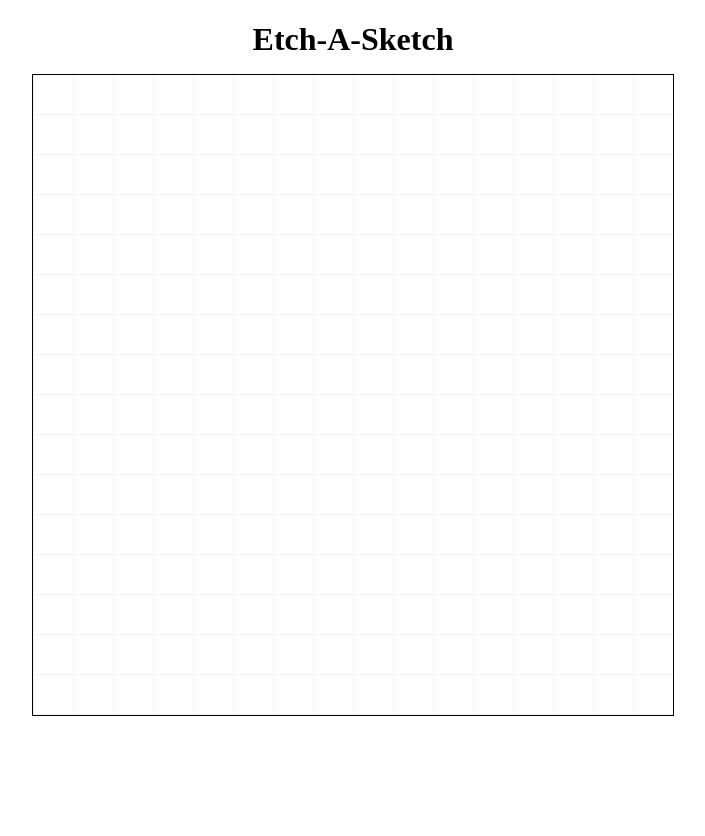
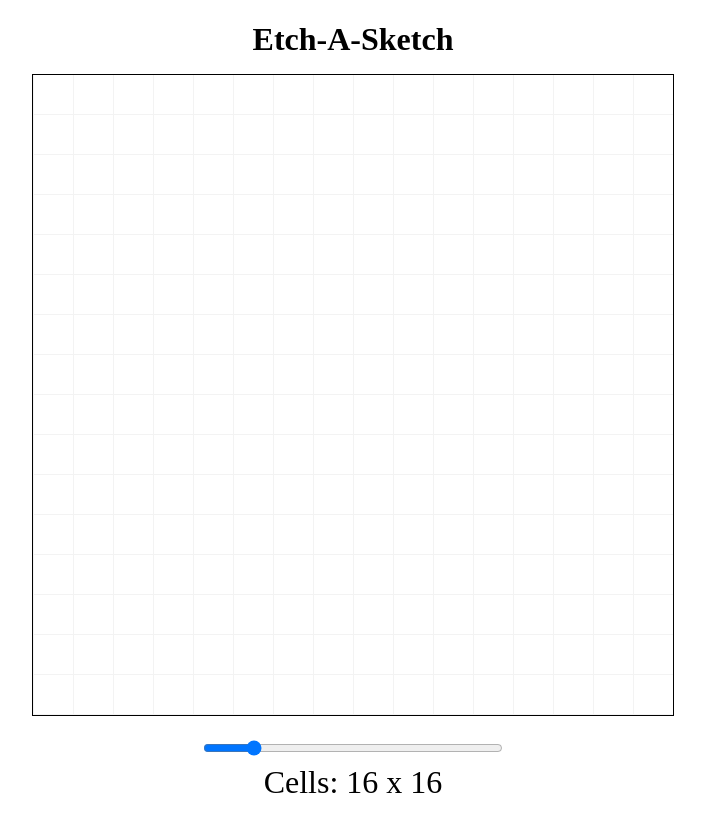
Before and after one commit to bbbbcccd/etch-a-sketch, a plain HTML site: page index.html in a window 1280 px wide. Shown: the whole page, without its empty margins (287-992 px from the left). Before the commit the page ends 800 px from the top, so only its background shows below. Drawn offline with Linux system fonts and the light colour scheme.

Commit message:
Update slider

```diff
--- a/index.html
+++ b/index.html
@@ -10,7 +10,13 @@
 
 <body>
     <h1 class="header">Etch-A-Sketch</h1>
+
     <div class="grid-container"></div>
+
+    <div class="slider-container">
+        <input type="range" min="1" max="100" value="16" id="slider">
+        <p id="slider-text">Cells: 16 x 16</p>
+    </div>
 </body>
 
 </html>
--- a/styles.css
+++ b/styles.css
@@ -23,3 +23,22 @@
     border-left: 1px solid rgba(232,232,232,0.5);
     flex: auto;
 }
+
+.slider-container {
+    margin-top: 16px;
+    display: flex;
+    flex-direction: column;
+    align-items: center;
+}
+
+#slider {
+    height: 1rem;
+    width: 300px;
+    margin: 8px auto;
+}
+
+#slider-text {
+    margin-top: 0;
+    font-weight: 500;
+    font-size: 2rem;
+}
```
